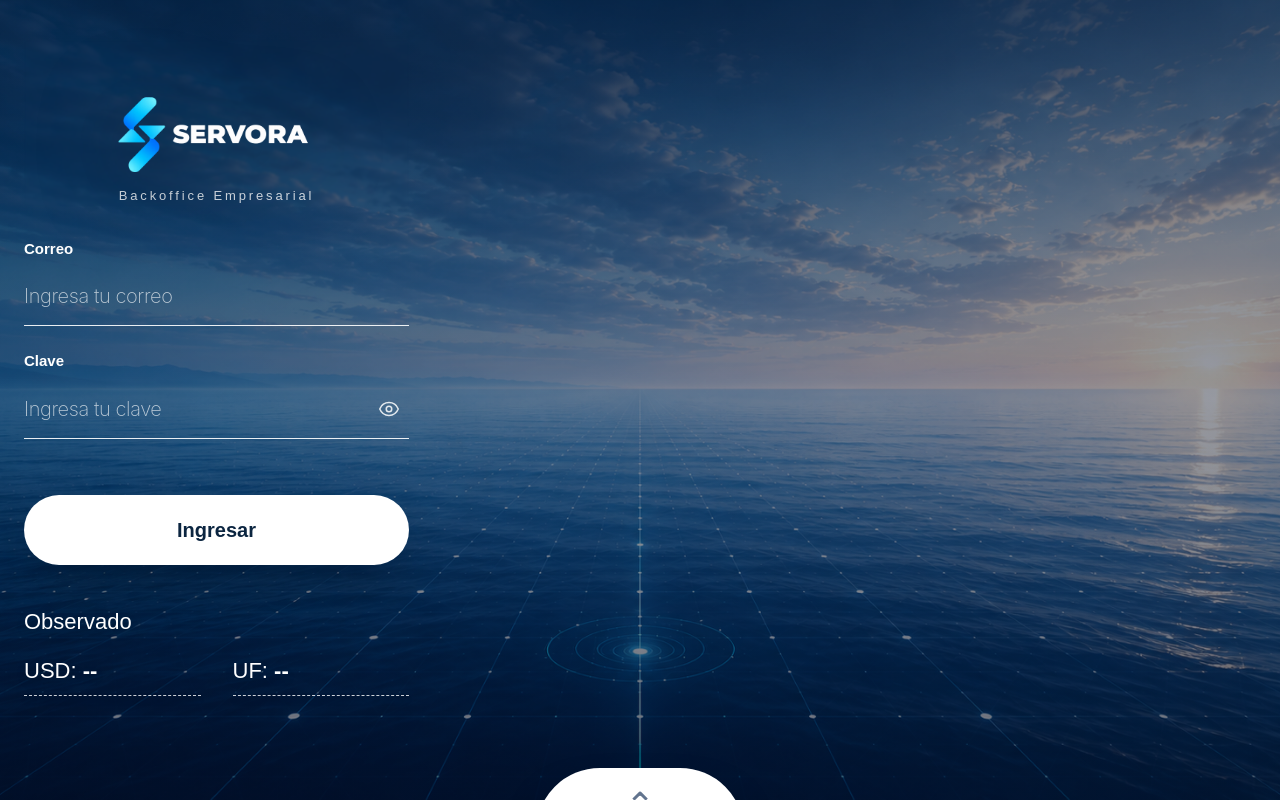
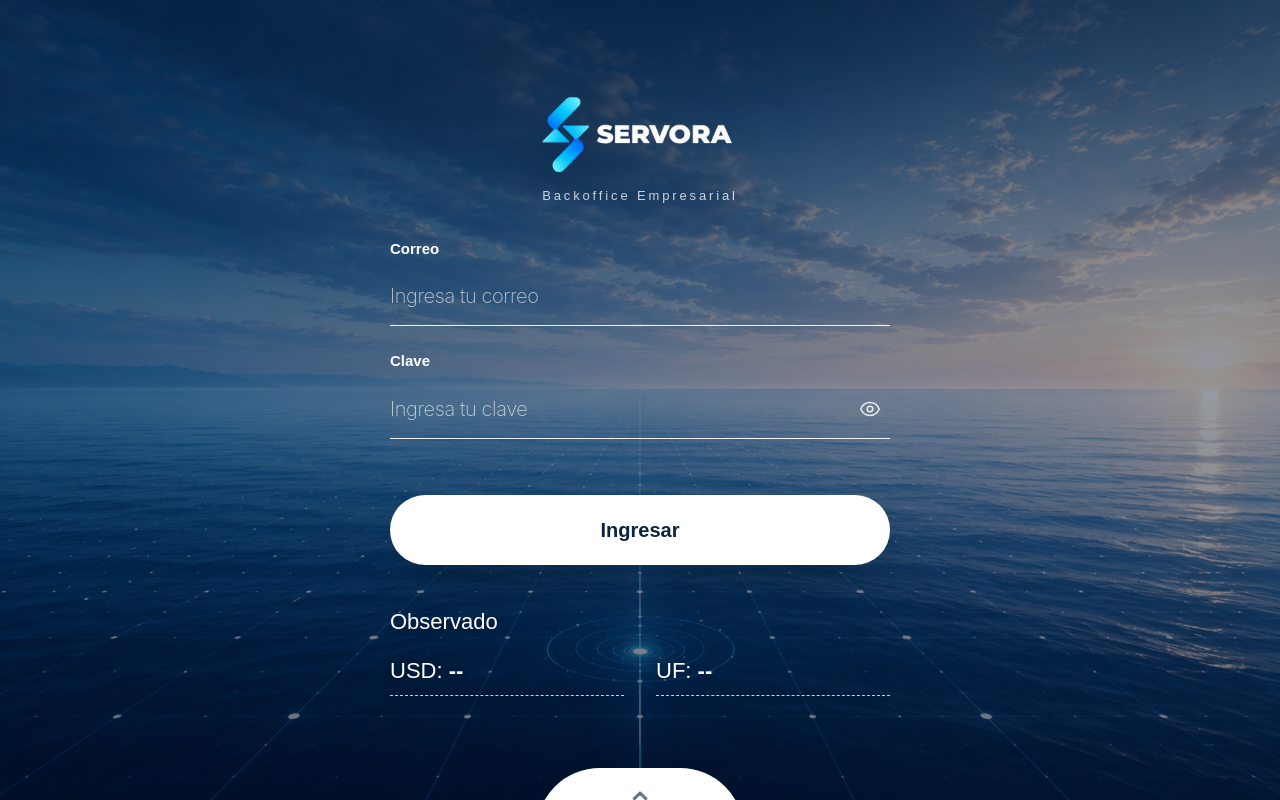
Before and after one commit to rammsych/servora, a Next.js app: page /login in a window 1280 px wide. Built offline with nearby package versions, Linux system fonts and the light colour scheme; no server answers.

Commit message:
update style login

```diff
--- a/app/login/page.js
+++ b/app/login/page.js
@@ -116,8 +116,8 @@ export default function LoginPage() {
       <div className="absolute inset-0 bg-slate-950/35" />
       <div className="absolute inset-0 bg-gradient-to-b from-slate-950/25 via-slate-900/10 to-slate-950/35" />
 
-      <section className="relative z-10 flex min-h-screen justify-start px-6 pt-6 md:pt-10 overflow-y-auto">
-        <div className="w-full max-w-[385px]">
+      <section className="relative z-10 flex min-h-screen justify-center px-6 pt-6 md:pt-10 overflow-y-auto">
+        <div className="w-full max-w-[420px] sm:max-w-[460px] md:max-w-[500px]">
           <div className="flex flex-col items-center text-center backdrop-blur-[1px]">
             <div className="relative mb-1 h-[150px] w-[520px] sm:h-[190px] sm:w-[680px]">
               <Image
```
